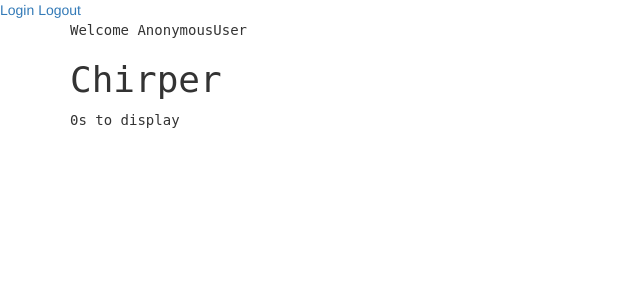
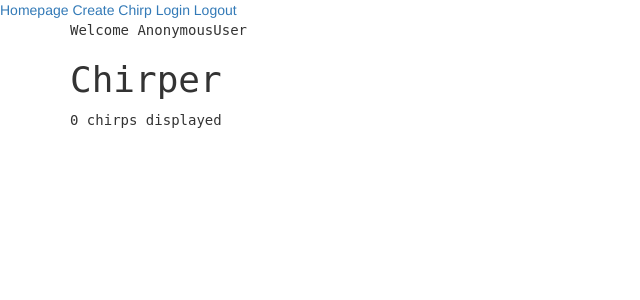
Before and after one commit to KiaraRaynS/chirp-20-06-16-, a Django app: page / in a window 1280 px wide. Shown: the top 300 px of the page, without its empty margins (0-640 px from the left). Run offline with Django 3.2, Linux system fonts and the light colour scheme; data that the repository does not hold is empty; some libraries are stand-ins or nearby versions.

```diff
--- a/appdjango/templates/base.html
+++ b/appdjango/templates/base.html
@@ -8,6 +8,8 @@
   <link rel='stylesheet' href="{% static 'appdjango/css/css/bootstrap.css'%}"/>
 </head>
 <body>
+  <a href="{% url 'index' %}">Homepage</a>
+  <a href="{% url 'chirpcreate' %}">Create Chirp</a>
   <a href="{% url 'login' %}">Login</a>
   <a href="{% url 'logout' %}?next=/">Logout</a>
   <div class='blocktext'>
--- a/appdjango/templates/index.html
+++ b/appdjango/templates/index.html
@@ -3,7 +3,7 @@
 {% block content %}
   <p>Welcome {{ request.user }}</p>
   <h1 font-family='monospace'>Chirper</h1>
-  <p>{{amount}}s to display</p>
+  <p>{{amount}} chirps displayed</p>
   {% for item in object_list %}
   <div class="panel panel-default">
       <div class="panel-heading">
@@ -11,6 +11,10 @@
               </div>
                 <div class="panel-body">
                   {{ item.body }}
+                    <br>
+                    {% if item.user == request.user %}
+                      <a href="{% url 'detailview' item.pk %}">Details</a>
+                    {% endif %}
                         </div>
                       </div>
       <br>
--- a/appdjango/views.py
+++ b/appdjango/views.py
@@ -1,5 +1,5 @@
 from django.shortcuts import render
-from django.views.generic import View, TemplateView, ListView
+from django.views.generic import View, TemplateView, ListView, DetailView, CreateView
 from appdjango.models import Chirp
 
 
@@ -11,3 +11,21 @@ class ViewIndex(ListView):
         context = super().get_context_data(**kwargs)
         context['amount'] = Chirp.objects.all().count
         return context
+
+
+class ChirpDetailView(DetailView):
+    model = Chirp
+
+    def get_queryset(self):
+        return Chirp.objects.filter(user=self.request.user)
+
+
+class CreateChirp(CreateView):
+    model = Chirp
+    fields = ['body']
+    success_url = '/'
+
+    def form_valid(self, form):
+        chirp = form.save(commit=False)
+        chirp.user = self.request.user
+        return super().form_valid(form)
--- a/djangoproj/urls.py
+++ b/djangoproj/urls.py
@@ -1,9 +1,11 @@
 from django.conf.urls import url, include
 from django.contrib import admin
-from appdjango.views import ViewIndex
+from appdjango.views import ViewIndex, ChirpDetailView, CreateChirp
 
 urlpatterns = [
     url(r'^admin/', admin.site.urls),
     url(r'^$', ViewIndex.as_view(), name='index'),
     url(r'^', include('django.contrib.auth.urls')),
+    url(r'^chirpdata/(?P<pk>\d+)/$', ChirpDetailView.as_view(), name='detailview'),
+    url(r'^createchirp/$', CreateChirp.as_view(), name='chirpcreate')
 ]
```
Also changed, not shown: appdjango/templates/appdjango/chirp_detail.html (added, +8 -0 lines), appdjango/templates/appdjango/chirp_form.html (added, +9 -0 lines), 1 other file.
